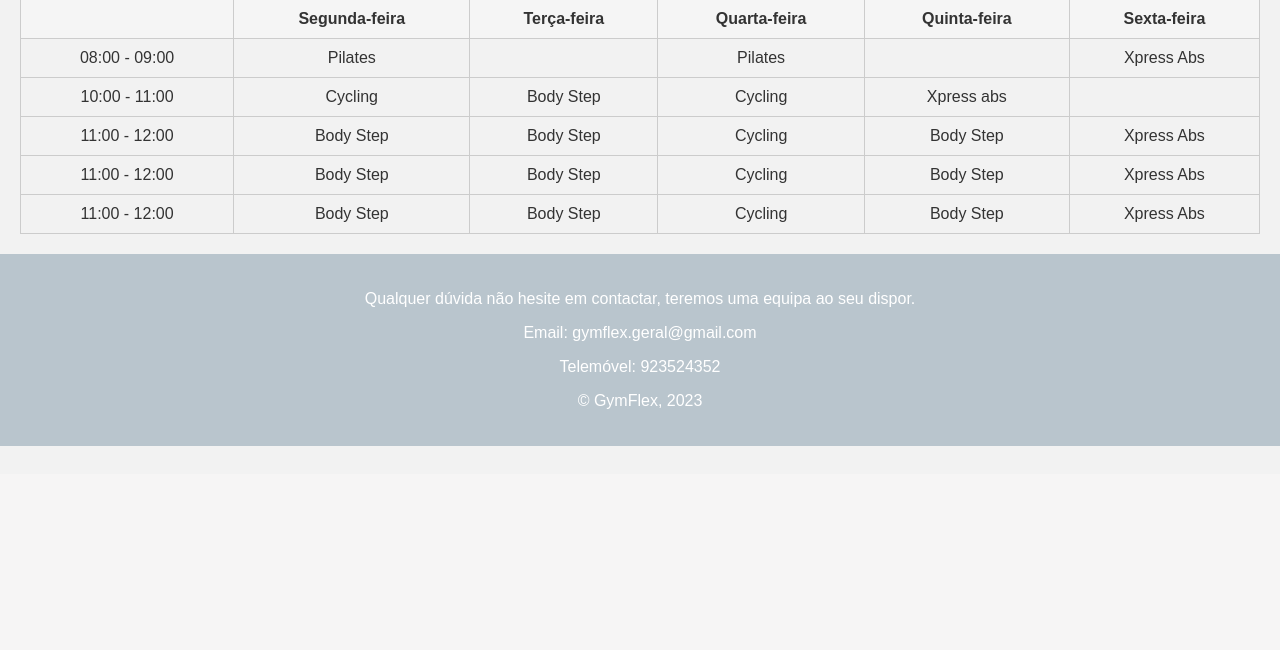
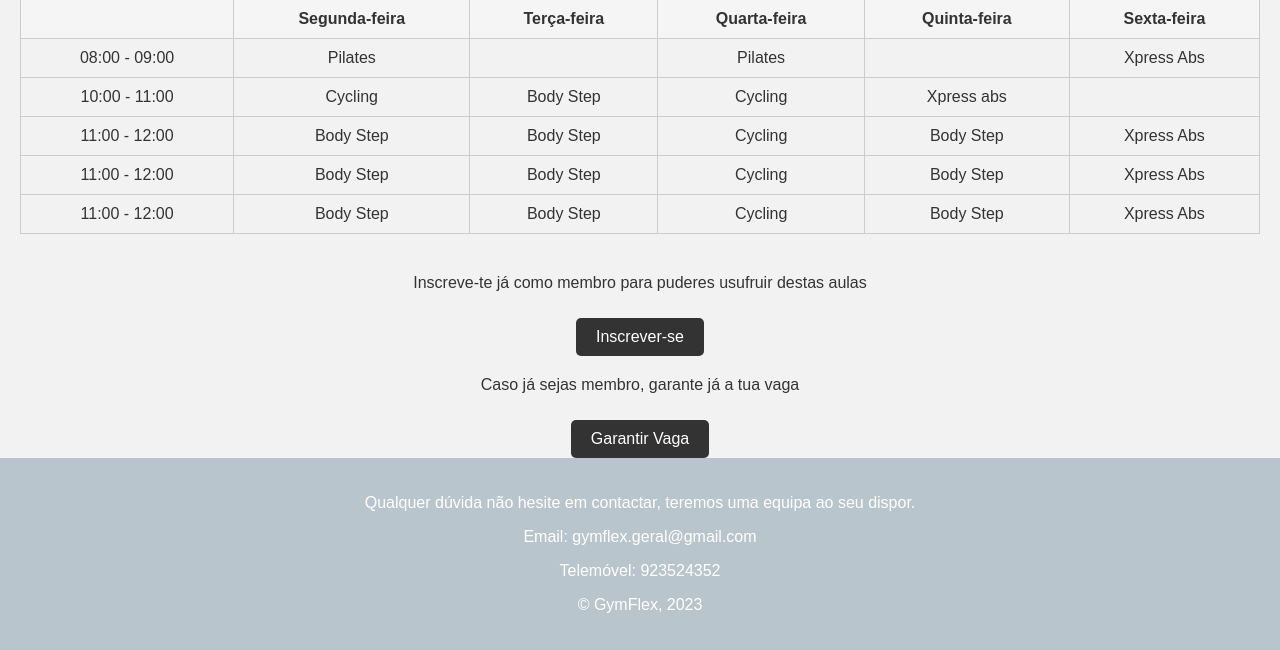
Before and after one commit to marmonteiro/Projeto_ESIN_GymFlex, a PHP site: the page made by horários.html in a window 1280 px wide. Shown: the part 326-976 px from the top of the page. Before the commit the page ends 772 px from the top, so only its background shows below. Run offline with PHP 8.4, Linux system fonts and the light colour scheme.

Commit message:
horários

```diff
--- a/horarios.css
+++ b/horarios.css
@@ -99,3 +99,22 @@ td:hover::after {
     margin-top: 10px;
     font-size: 14px;
 }
+
+.mensagem {
+    margin-top: 20px;
+    text-align: center;
+}
+
+.button {
+    display: inline-block;
+    padding: 10px 20px;
+    text-decoration: none;
+    color: #fff;
+    background-color: #333;
+    border-radius: 5px;
+    margin-top: 10px;
+}
+
+.button:hover {
+    background-color: #555;
+}
--- a/horários.html
+++ b/horários.html
@@ -81,6 +81,19 @@
         </table>
     </section>
 
+            <!-- Mensagem e botão para não membros -->
+            <div class="mensagem">
+                <p>Inscreve-te já como membro para puderes usufruir destas aulas</p>
+                <a href="link_para_inscricao" class="button">Inscrever-se</a>
+            </div>
+
+            <!-- Mensagem e botão para membros -->
+            <div class="mensagem">
+                <p>Caso já sejas membro, garante já a tua vaga</p>
+                <a href="link_para_inscricao_aula_grupo" class="button">Garantir Vaga</a>
+            </div>
+        </section>
+
     <footer>
         <p>Qualquer dúvida não hesite em contactar, teremos uma equipa ao seu dispor.</p>
         <p>Email: gymflex.geral@gmail.com</p>
```
